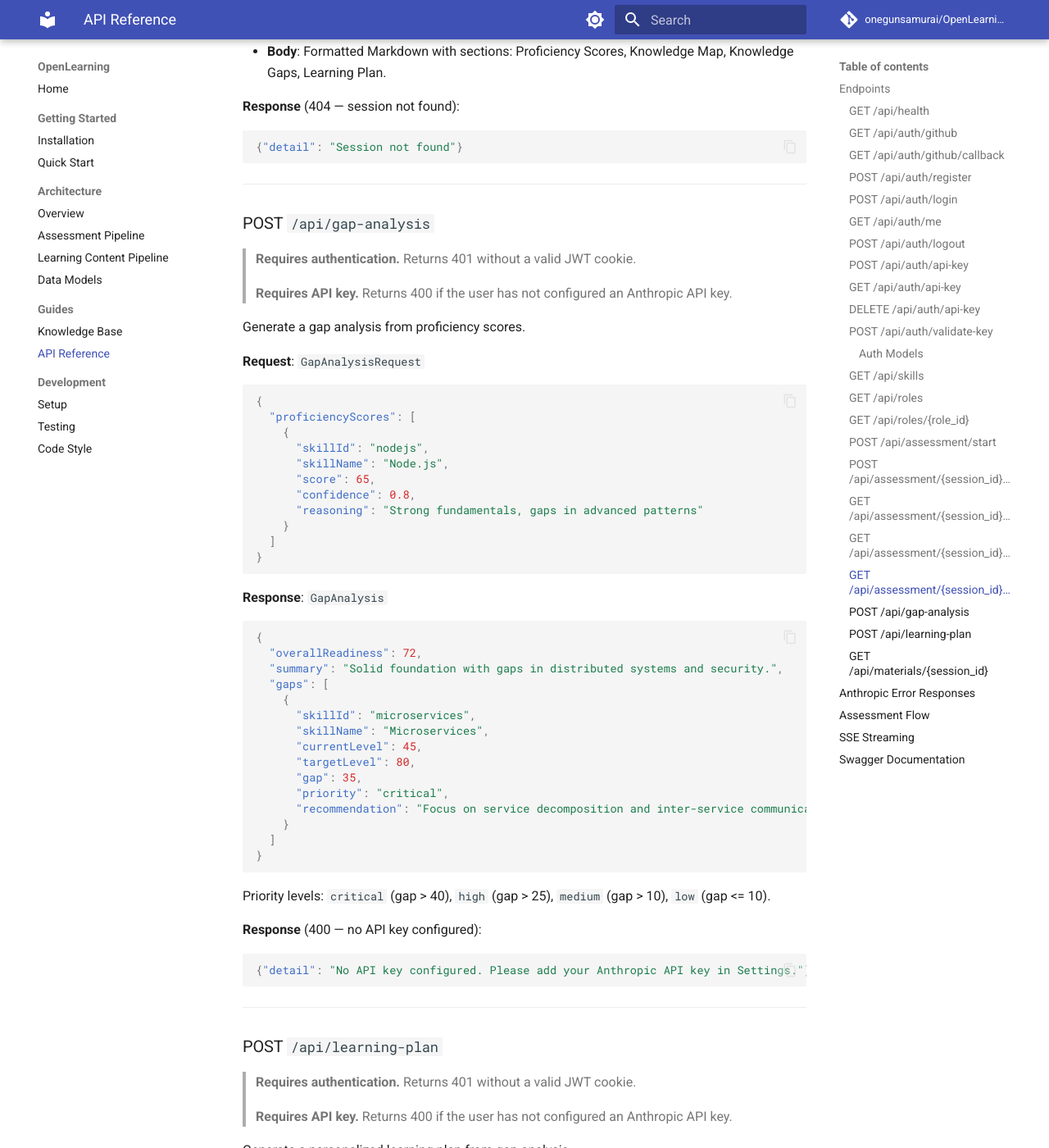
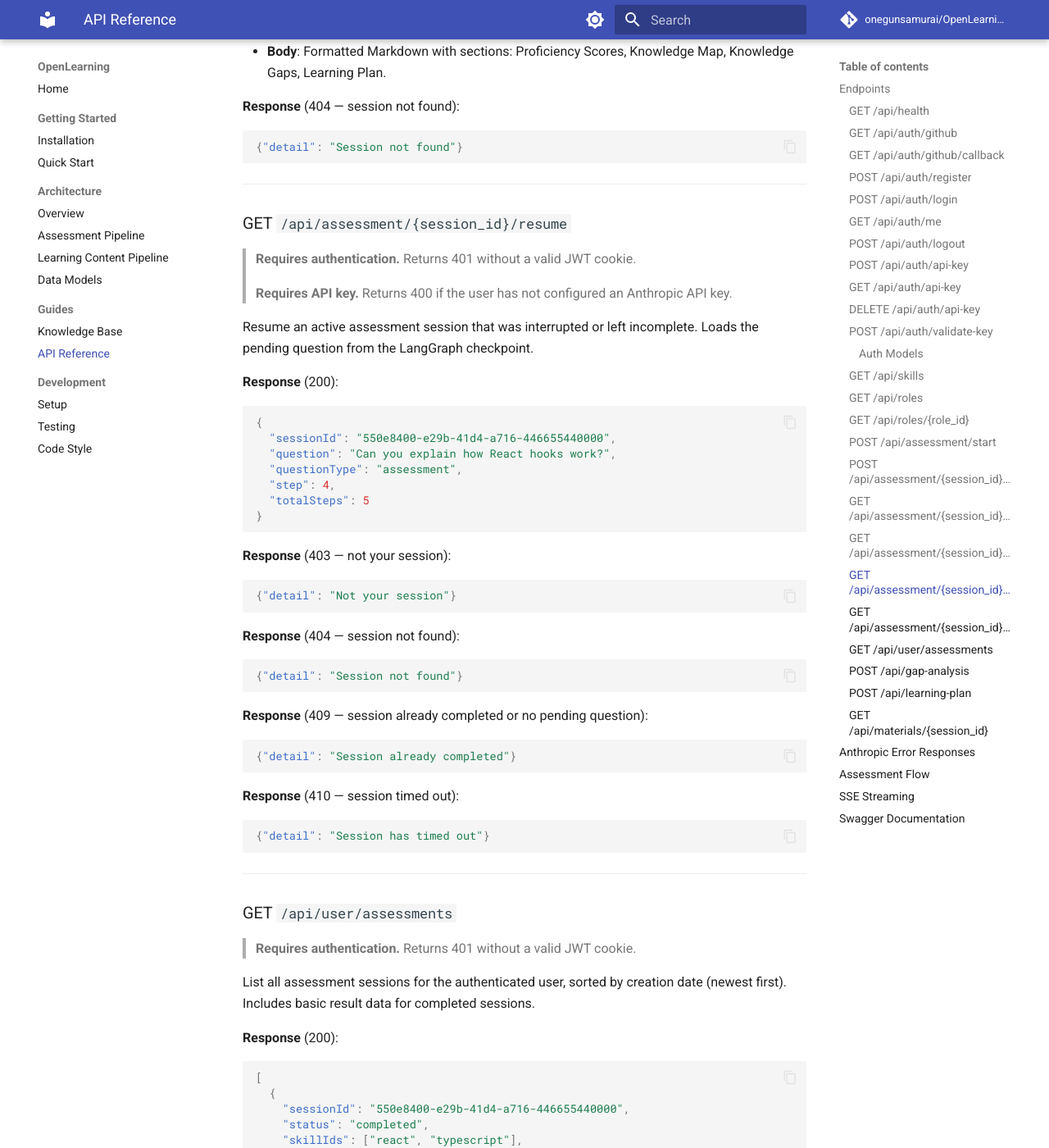
Before and after one commit to onegunsamurai/OpenLearning, an MkDocs documentation site: the page built from docs/guides/api-reference.md, in a window 1280 px wide and 1400 px high, scrolled down 10547 px. Shown: the whole window at 82% size. Built offline with MkDocs 1.6.1 and Material for MkDocs 9.7.7, drawn with Linux system fonts in a browser that asks for light colours; comment, search, counter and statistics services are not loaded; some of the changed text lies outside the part shown.

Commit message:
docs: update documentation for user dashboard feature
- README.md: add User Dashboard to features list, add missing API endpoints
  (resume, user assessments, register, login, materials)
- docs/index.md: add User Dashboard feature section
- docs/guides/api-reference.md: document GET /api/user/assessments and
  GET /api/assessment/{id}/resume with response schemas and status codes
- docs/architecture/data-models.md: add UserAssessmentSummary model and
  enriched_gap_analysis column to AssessmentResult table

Co-Authored-By: Claude Opus 4.6 (1M context) <noreply@anthropic.com>

````diff
--- a/docs/guides/api-reference.md
+++ b/docs/guides/api-reference.md
@@ -527,6 +527,87 @@ Export the full assessment report as a formatted Markdown file.
 
 ---
 
+### GET `/api/assessment/{session_id}/resume`
+
+> **Requires authentication.** Returns 401 without a valid JWT cookie.
+>
+> **Requires API key.** Returns 400 if the user has not configured an Anthropic API key.
+
+Resume an active assessment session that was interrupted or left incomplete. Loads the pending question from the LangGraph checkpoint.
+
+**Response** (200):
+
+```json
+{
+  "sessionId": "550e8400-e29b-41d4-a716-446655440000",
+  "question": "Can you explain how React hooks work?",
+  "questionType": "assessment",
+  "step": 4,
+  "totalSteps": 5
+}
+```
+
+**Response** (403 — not your session):
+
+```json
+{"detail": "Not your session"}
+```
+
+**Response** (404 — session not found):
+
+```json
+{"detail": "Session not found"}
+```
+
+**Response** (409 — session already completed or no pending question):
+
+```json
+{"detail": "Session already completed"}
+```
+
+**Response** (410 — session timed out):
+
+```json
+{"detail": "Session has timed out"}
+```
+
+---
+
+### GET `/api/user/assessments`
+
+> **Requires authentication.** Returns 401 without a valid JWT cookie.
+
+List all assessment sessions for the authenticated user, sorted by creation date (newest first). Includes basic result data for completed sessions.
+
+**Response** (200):
+
+```json
+[
+  {
+    "sessionId": "550e8400-e29b-41d4-a716-446655440000",
+    "status": "completed",
+    "skillIds": ["react", "typescript"],
+    "targetLevel": "mid",
+    "createdAt": "2026-03-20T10:30:00Z",
+    "completedAt": "2026-03-20T11:45:00Z",
+    "overallReadiness": 72,
+    "skillCount": 2
+  },
+  {
+    "sessionId": "660e8400-e29b-41d4-a716-446655440001",
+    "status": "active",
+    "skillIds": ["python"],
+    "targetLevel": "mid",
+    "createdAt": "2026-03-22T09:00:00Z",
+    "completedAt": null,
+    "overallReadiness": null,
+    "skillCount": 1
+  }
+]
+```
+
+---
+
 ### POST `/api/gap-analysis`
 
 > **Requires authentication.** Returns 401 without a valid JWT cookie.
````
Also changed, not shown: README.md (+6 -0 lines), docs/architecture/data-models.md (+17 -0 lines), docs/index.md (+3 -0 lines).
